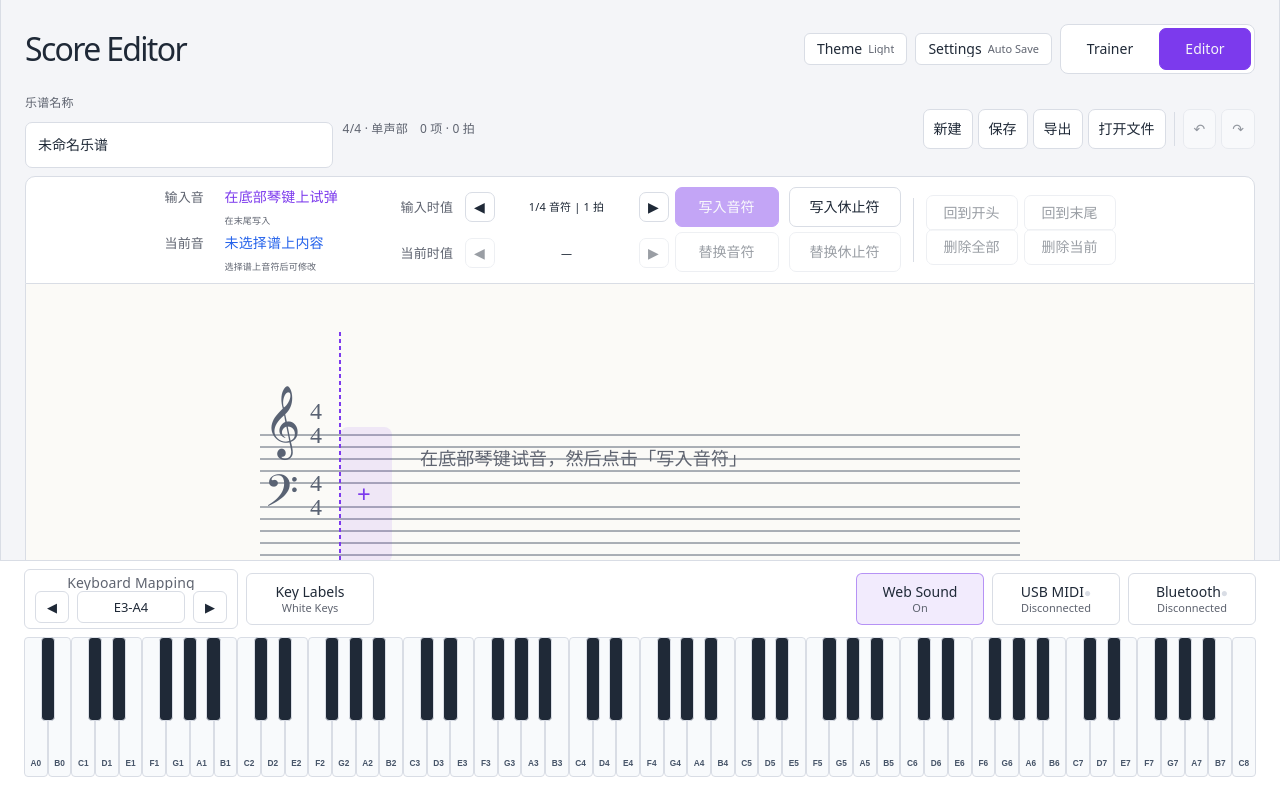
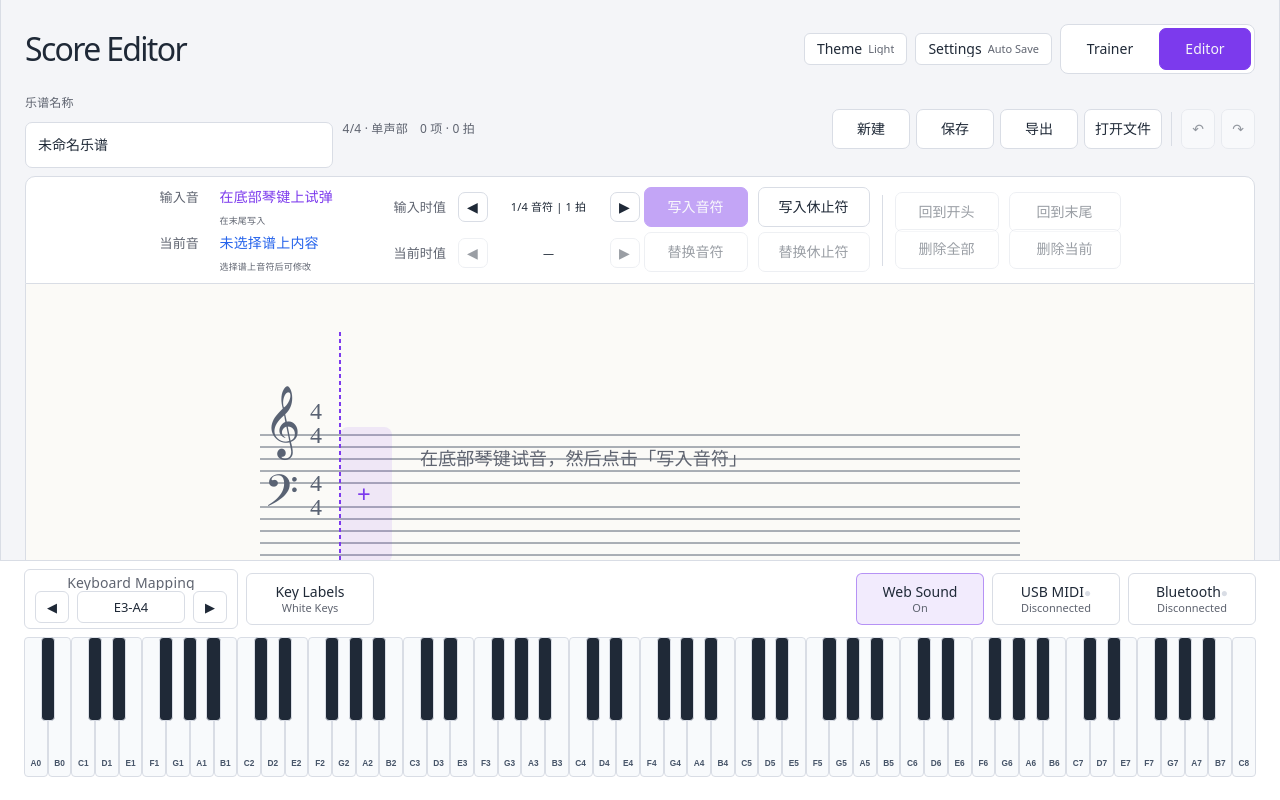
Before and after one commit to AlanChenCN/piano-trainer, a React (Vite) app: page / in a window 1280 px wide. Both pictures are taken after a click on the tab "Editor". Shown: the top 800 px of the page. Built offline with nearby package versions, Linux system fonts and the light colour scheme.

Commit message:
Unify score editor action layouts

```diff
--- a/src/score/ScoreEditor.tsx
+++ b/src/score/ScoreEditor.tsx
@@ -145,15 +145,15 @@ export default function ScoreEditor({ active, audition, onPlayNote, onStopNote }
     <div className="score-document-bar">
       <label className="score-title-field"><span>乐谱名称</span><input aria-label="乐谱名称" maxLength={120} value={score.title} onChange={event => change({ ...score, title: event.target.value })} /></label>
       <div className="score-summary"><span>4/4 · 单声部</span><span>{score.events.length} 项 · {length} 拍</span></div>
-      <div className="score-actions">
-        <button onClick={() => { if (dirty && !window.confirm('新建乐谱？未保存内容可通过撤销恢复。')) return; change(createScore()); setSelected(null); transport.stop() }}>新建</button>
-        <button onClick={save}>保存{dirty ? ' *' : ''}</button>
-        <button onClick={exportScore}>导出</button>
-        <button onClick={() => fileInput.current?.click()}>打开文件</button>
+      <div className="score-actions score-document-actions">
+        <button className="score-file-action" onClick={() => { if (dirty && !window.confirm('新建乐谱？未保存内容可通过撤销恢复。')) return; change(createScore()); setSelected(null); transport.stop() }}>新建</button>
+        <button className={`score-file-action${dirty ? ' score-primary' : ''}`} onClick={save}>保存</button>
+        <button className="score-file-action" onClick={exportScore}>导出</button>
+        <button className="score-file-action" onClick={() => fileInput.current?.click()}>打开文件</button>
         <input ref={fileInput} type="file" accept=".json,application/json" hidden aria-label="导入乐谱文件" onChange={event => { const file = event.target.files?.[0]; if (file) void importScore(file); event.target.value = '' }} />
         <span className="score-action-divider" aria-hidden="true" />
-        <button disabled={!undo.length} onClick={() => restore('undo')} aria-label="撤销">↶</button>
-        <button disabled={!redo.length} onClick={() => restore('redo')} aria-label="重做">↷</button>
+        <button className="score-history-action" disabled={!undo.length} onClick={() => restore('undo')} aria-label="撤销">↶</button>
+        <button className="score-history-action" disabled={!redo.length} onClick={() => restore('redo')} aria-label="重做">↷</button>
       </div>
     </div>
     <div className="score-entry" aria-label="乐谱编辑操作">
--- a/src/score/score.css
+++ b/src/score/score.css
@@ -103,8 +103,12 @@
 
 .score-document-bar .score-actions {
   margin-left: auto;
-  gap: 5px;
+  gap: 6px;
+  flex-wrap: nowrap;
 }
+
+.score-document-actions .score-file-action { width: 78px; }
+.score-document-actions .score-history-action { width: 34px; min-width: 34px; padding-inline: 0; }
 
 .score-document-bar button,
 .score-entry button,
@@ -137,7 +141,7 @@
 
 .score-edit-matrix {
   display: grid;
-  grid-template-columns: 230px 260px 104px 112px;
+  grid-template-columns: 230px 234px 104px 112px;
   align-items: center;
   gap: 3px 10px;
 }
@@ -209,21 +213,19 @@
 
 .score-side-actions {
   display: grid;
-  grid-template-columns: repeat(2, 92px);
-  grid-template-rows: repeat(2, 30px);
+  grid-template-columns: 104px 112px;
+  grid-template-rows: repeat(2, 34px);
   align-items: center;
   justify-content: center;
-  gap: 4px 6px;
-  min-height: 64px;
+  gap: 3px 10px;
+  min-height: 71px;
   padding-left: 12px;
   border-left: 1px solid var(--theme-border-color);
   white-space: nowrap;
 }
 
 .score-side-actions button {
-  width: 92px;
-  min-height: 30px;
-  padding: 4px 8px;
+  width: 100%;
 }
 
 .score-danger-confirm { background: #b42318 !important; border-color: #b42318 !important; color: #fff !important; }
@@ -259,7 +261,7 @@
 }
 
 .score-stepper output {
-  min-width: 132px;
+  min-width: 110px;
   padding: 5px 6px;
   color: var(--theme-heading-color);
   font-size: 11px;
```
Also changed, not shown: 2 other files (tests, documents, lock files or other folders).
